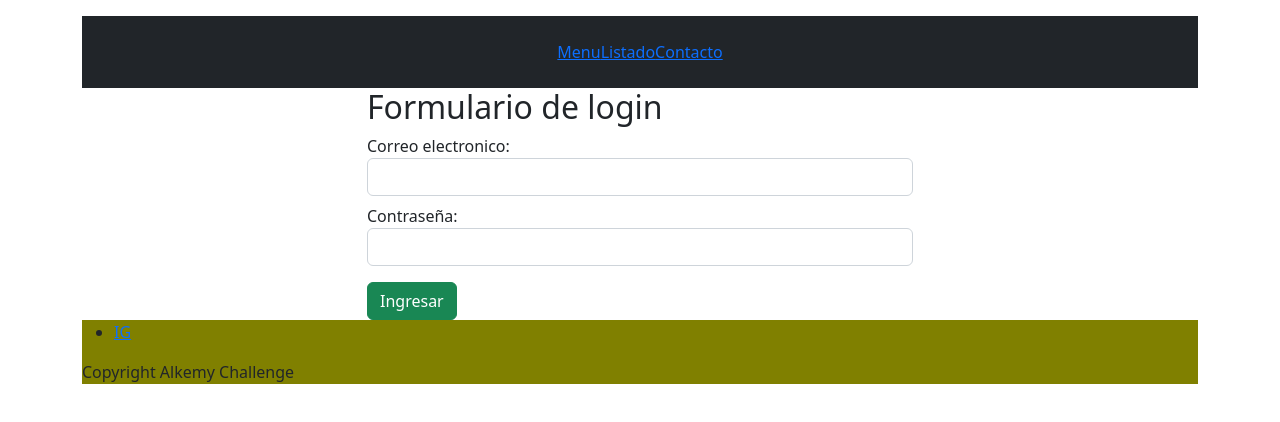
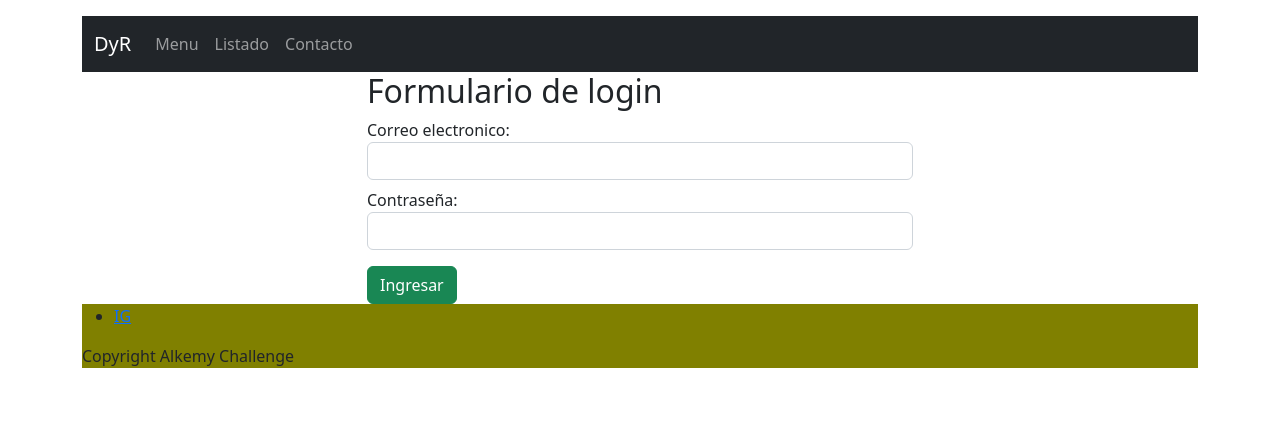
Before and after one commit to damianfe/react-1-alkemy, a React (Create React App) app: page / in a window 1280 px wide. Shown: the top 422 px of the page. Built offline with nearby package versions, Linux system fonts and the light colour scheme.

Commit message:
list done

```diff
--- a/src/components/Header.js
+++ b/src/components/Header.js
@@ -3,19 +3,30 @@ import{Link} from 'react-router-dom';
 function Header (){
 return (
 
-    <header className='d-flex justify-content-center py-3 dark bg-dark'  >
-        <nav className='navbar navbar-dark bg-dark'>
-            <ul className='nav nav-pills me-auto mb-2 mb-lg-0'>
+    <header>
+        <nav className='navbar navbar-expand-lg navbar-dark bg-dark'>
+            <div className='container'>
+                <Link className='navbar-brand'to="/">DyR</Link>
+                <button className='navbar-toggler' type='button' data-bs-toggle='collapse' data-bs-target="#navbarNav" aria-controls="navbarNav" aria-expanded="false" aria-label='toggle-navigation'>
+                <span className='navbar-toggle-icon'></span>
+                </button>
+           <div className='collapse navbar-collapse' id="navbarNav">
+            <ul className='navbar-nav'>
                 <li className='nav-item'>
-                    <Link to="/">Menu</Link>
+                    <Link className='nav-link'to="/">Menu</Link>
                 </li>
                 <li className='nav-item'>
-                <Link to="/listado">Listado</Link>
+                    <Link className='nav-link'to="/listado">Listado</Link>
                 </li>
                 <li className='nav-item'>
-                <Link to="/contacto">Contacto</Link>
+                    <Link className='nav-link'to="/">Contacto</Link>
                 </li>
+
             </ul>
+
+           </div>
+            </div>
+
         </nav>
         </header>
     )
--- a/src/components/Listado.js
+++ b/src/components/Listado.js
@@ -4,7 +4,7 @@ import axios from 'axios';
 function Listado() {
     let token = localStorage.getItem('token');
 
-    const [moviesList, setMoviesList]= useState([]);
+    const [moviesList, setMoviesList] = useState([]);
 
     useEffect(() => {
         const endPoint = 'https://api.themoviedb.org/3/discover/movie?api_key=9d25fdd4931257a1123675e1b83107e0&language=es-ES&page=1';
@@ -15,24 +15,32 @@ function Listado() {
             })
     }, [setMoviesList])
 
-    console.log(moviesList);
+
 
     return (
         <>
 
             { !token && <Redirect to="/" /> }
+
             <div className='row'>
+                {
+                    moviesList.map((oneMovie, idx) => {
+                        return (
 
-                <div className="col-3" >
-                    <div className="card">
-                        <img src="..." class="card-img-top" alt="..." />
-                        <div className="card-body">
-                            <h5 className="card-title">Movie title</h5>
-                            <p className="card-text">Review s simply dummy text of the printing and typesetting industry. Lorem Ipsum has been the industry's standard dummy text ever since the 1500s, when an unknown printer took a galley of type and scrambled it to make a type specimen book. It has</p>
-                            <Link href="/" className="btn btn-primary">view detail</Link>
-                        </div>
-                    </div>
-                </div>
+                            <div className="col-3" key={idx} >
+                                <div className="card" my-4>
+                                    <img src={`https://image.tmdb.org/t/p/w500/${oneMovie.poster_path}`} class="card-img-top" alt="..." />
+                                    <div className="card-body">
+                                        <h5 className="card-title">{oneMovie.title.substring(0, 30)}...</h5>
+                                        <p className="card-text">{oneMovie.overview.substring(0, 100)}</p>
+                                        <Link to="/" className="btn btn-primary">view detail</Link>
+                                    </div>
+                                </div>
+                            </div>
+                        )
+                    })
+                }
+
 
             </div>
         </>
```
